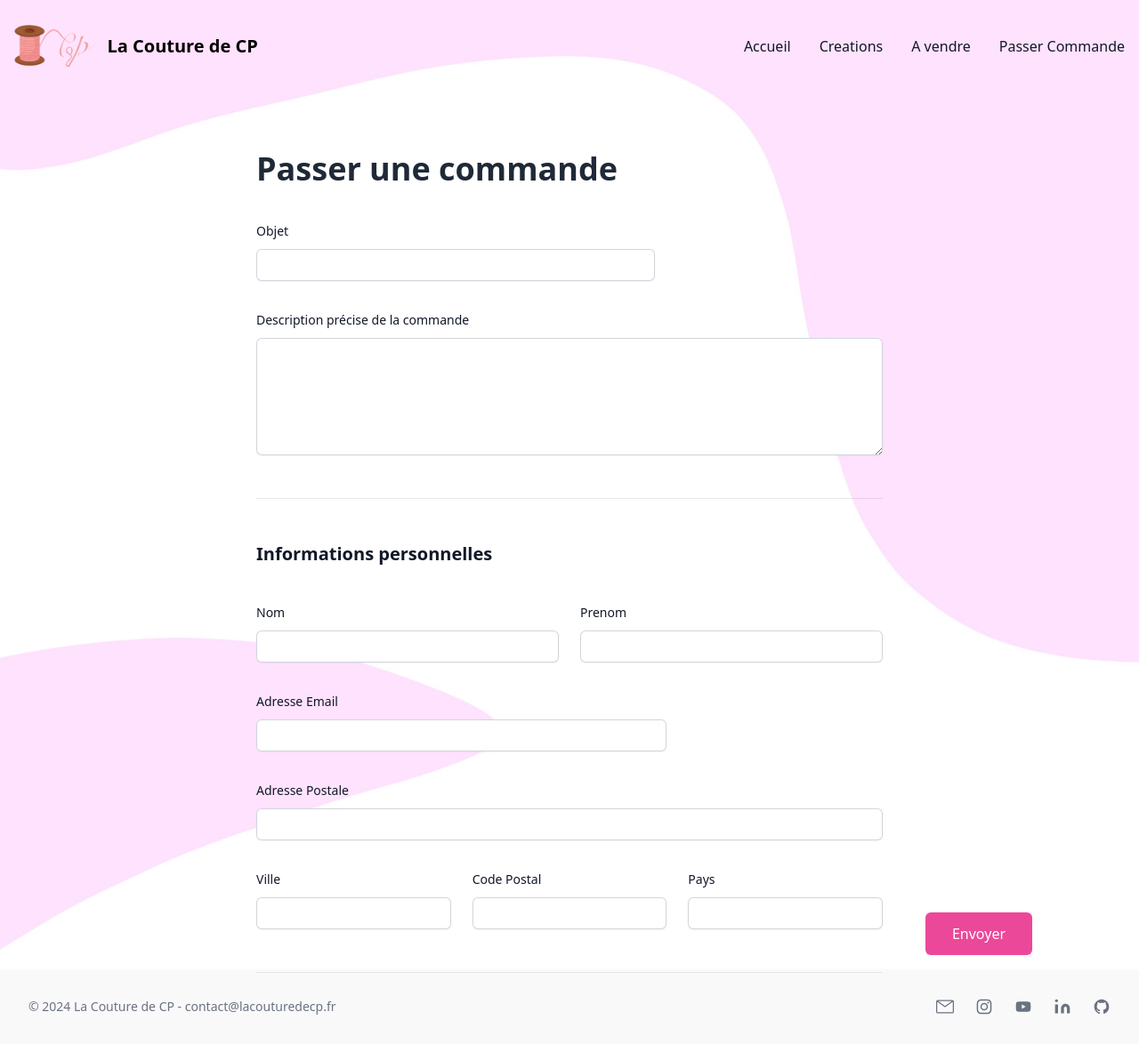
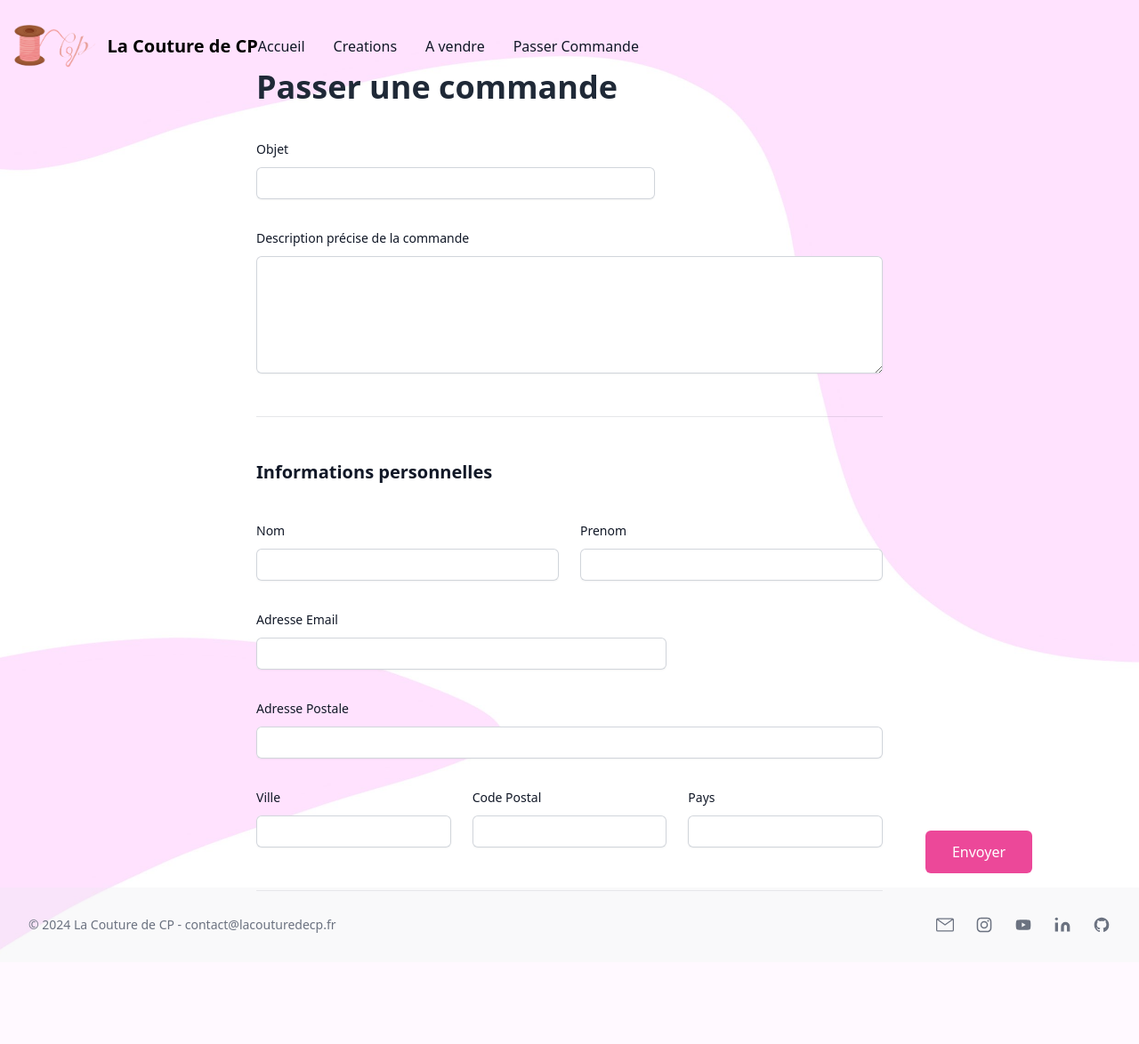
Before and after one commit to clarisse-petitot/la-couture-de-cp, a PHP site: page /commandes.php in a window 1280 px wide. Shown: the whole page at 89% size. After the commit the page ends 1067 px from the top, so only its background shows below. Run offline with PHP 8.4, Linux system fonts and the light colour scheme; data comes from the database, SQL or seed files in the repository; data that the repository does not hold is empty; some libraries are stand-ins or nearby versions.

Commit message:
fix(navbar.php): fixed at the top

```diff
--- a/components/navbar.php
+++ b/components/navbar.php
@@ -1,6 +1,4 @@
-
-
-<nav class="border-gray-200 mt-3">
+<nav class="border-gray-200 mt-3 fixed top-0">
     <div class="max-w-screen-xl flex flex-wrap items-center justify-between mx-auto p-4">
         <a href="/index.php" class="flex items-center space-x-3 rtl:space-x-reverse">
             <img src="img/logo.png" class="h-12" alt="La couture de CP logo" />
```
